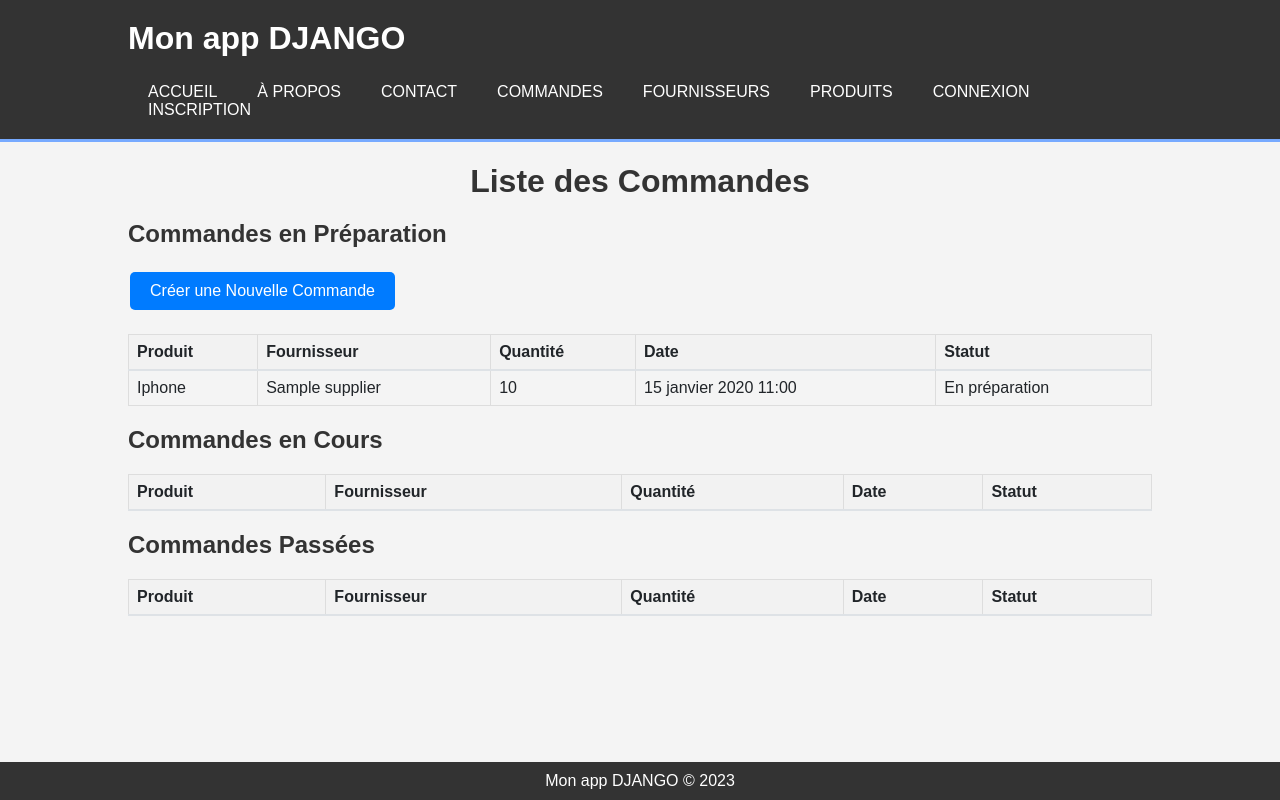
After one commit to Amaelmsrt/TP_DJANGO, a Django app: page /admin-order/ in a window 1280 px wide. The commit adds this page. Run offline with Django 5.2, Linux system fonts and the light colour scheme; data comes from the database, SQL or seed files in the repository; tables that the repository leaves empty hold one stand-in row (values such as "Sample post"); lists and menus that the app fills with data are empty.

Commit message:
ajout order, fournisseur page admin

```diff
--- a/monprojet/monapp/static/css/styles.css
+++ b/monprojet/monapp/static/css/styles.css
@@ -186,3 +186,112 @@ form textarea:focus {
 .table-bordered thead td {
     border-bottom-width: 2px;
 }
+
+.form-container {
+    max-width: 600px;
+    margin: 0 auto;
+    padding: 20px;
+    border: 1px solid #ccc;
+    border-radius: 10px;
+    background-color: #f9f9f9;
+}
+
+.form-container h1 {
+    text-align: center;
+    margin-bottom: 20px;
+}
+
+.form-container .form-actions {
+    display: flex;
+    justify-content: space-between;
+    margin-top: 20px;
+}
+
+.btn {
+    padding: 10px 20px;
+    border: none;
+    border-radius: 5px;
+    text-decoration: none;
+    color: #fff;
+    cursor: pointer;
+}
+
+.btn-primary {
+    background-color: #007bff;
+}
+
+.btn-primary:hover {
+    background-color: #0056b3;
+}
+
+.btn-secondary {
+    background-color: #6c757d;
+}
+
+.btn-secondary:hover {
+    background-color: #5a6268;
+}
+
+.btn {
+    padding: 10px 20px;
+    border: none;
+    border-radius: 5px;
+    text-decoration: none;
+    color: #fff;
+    cursor: pointer;
+    margin-right: 5px;
+}
+
+.btn-primary {
+    background-color: #007bff;
+}
+
+.btn-primary:hover {
+    background-color: #0056b3;
+}
+
+.btn-secondary {
+    background-color: #6c757d;
+}
+
+.btn-secondary:hover {
+    background-color: #5a6268;
+}
+
+.btn-danger {
+    background-color: #dc3545;
+}
+
+.btn-danger:hover {
+    background-color: #c82333;
+}
+
+.table {
+    width: 100%;
+    border-collapse: collapse;
+    margin-top: 20px;
+}
+
+.table th,
+.table td {
+    border: 1px solid #ddd;
+    padding: 8px;
+    text-align: left;
+}
+
+.table th {
+    background-color: #f2f2f2;
+}
+
+.table tr:nth-child(even) {
+    background-color: #f9f9f9;
+}
+
+.table tr:hover {
+    background-color: #f1f1f1;
+}
+
+h1 {
+    text-align: center;
+    margin-bottom: 20px;
+}
--- /dev/null
+++ b/monprojet/monapp/static/templates/admin/orders.html
@@ -0,0 +1,162 @@
+<!-- admin/orders.html -->
+{% extends "base.html" %}
+
+{% block content %}
+<h1>Liste des Commandes</h1>
+
+<h2>Commandes en Préparation</h2>
+<a href="{% url 'new_order' %}" class="btn btn-primary">Créer une Nouvelle Commande</a>
+<table class="table" id="preparationTable">
+    <thead>
+        <tr>
+            <th>Produit</th>
+            <th>Fournisseur</th>
+            <th>Quantité</th>
+            <th>Date</th>
+            <th>Statut</th>
+        </tr>
+    </thead>
+    <tbody>
+        {% for order in orders %}
+
+        {% if order.status == 0 %}
+        <tr>
+            <td>{{ order.product }}</td>
+            <td>{{ order.supplier }}</td>
+            <td>{{ order.quantity }}</td>
+            <td>{{ order.date_creation }}</td>
+            <td>En préparation</td>
+        </tr>
+        {% endif %}
+        {% endfor %}
+    </tbody>
+</table>
+
+<h2>Commandes en Cours</h2>
+<table class="table" id="inProgressTable">
+    <thead>
+        <tr>
+            <th>Produit</th>
+            <th>Fournisseur</th>
+            <th>Quantité</th>
+            <th>Date</th>
+            <th>Statut</th>
+        </tr>
+    </thead>
+    <tbody>
+        {% for order in orders %}
+        {% if order.status == 1 %}
+        <tr>
+            <td>{{ order.product }}</td>
+            <td>{{ order.supplier }}</td>
+            <td>{{ order.quantity }}</td>
+            <td>{{ order.date }}</td>
+            <td>En cours</td>
+        </tr>
+        {% endif %}
+        {% endfor %}
+    </tbody>
+</table>
+
+<h2>Commandes Passées</h2>
+<table class="table" id="completedTable">
+    <thead>
+        <tr>
+            <th>Produit</th>
+            <th>Fournisseur</th>
+            <th>Quantité</th>
+            <th>Date</th>
+            <th>Statut</th>
+        </tr>
+    </thead>
+    <tbody>
+        {% for order in orders %}
+        {% if order.status == 2 %}
+        <tr>
+            <td>{{ order.product }}</td>
+            <td>{{ order.supplier }}</td>
+            <td>{{ order.quantity }}</td>
+            <td>{{ order.date }}</td>
+            <td>Terminée</td>
+        </tr>
+        {% endif %}
+        {% endfor %}
+    </tbody>
+</table>
+{% endblock %}
+
+<style>
+    .search-bar {
+        width: 100%;
+        padding: 12px 20px;
+        margin-bottom: 20px;
+        box-sizing: border-box;
+        border: 2px solid #ccc;
+        border-radius: 4px;
+    }
+
+    .btn {
+        padding: 10px 20px;
+        border: none;
+        border-radius: 5px;
+        text-decoration: none;
+        color: #fff;
+        cursor: pointer;
+        margin-right: 5px;
+    }
+
+    .btn-primary {
+        background-color: #007bff;
+    }
+
+    .btn-primary:hover {
+        background-color: #0056b3;
+    }
+
+    .btn-secondary {
+        background-color: #6c757d;
+    }
+
+    .btn-secondary:hover {
+        background-color: #5a6268;
+    }
+
+    .btn-danger {
+        background-color: #dc3545;
+    }
+
+    .btn-danger:hover {
+        background-color: #c82333;
+    }
+
+    .table {
+        width: 100%;
+        border-collapse: collapse;
+        margin-top: 20px;
+    }
+
+    .table th,
+    .table td {
+        border: 1px solid #ddd;
+        padding: 8px;
+        text-align: left;
+    }
+
+    .table th {
+        background-color: #f2f2f2;
+    }
+
+    .table tr:nth-child(even) {
+        background-color: #f9f9f9;
+    }
+
+    .table tr:hover {
+        background-color: #f1f1f1;
+    }
+
+    h1,
+    h2 {
+        text-align: center;
+        margin-bottom: 20px;
+    }
+</style>
--- a/monprojet/monapp/static/templates/base.html
+++ b/monprojet/monapp/static/templates/base.html
@@ -6,9 +6,9 @@
     <meta charset="UTF-8">
     <meta name="viewport" content="width=device-width, initial-scale=1.0">
     <title>{% block title %}Mon app DJANGO{% endblock %}</title>
-    <link rel="stylesheet" href="{% static 'css/styles.css' %}"/>
-    <link rel="stylesheet" href="{% static 'css/list_products.css' %}"/>
-    <link rel="stylesheet" href="{% static 'css/detail_product.css' %}"/>
+    <link rel="stylesheet" href="{% static 'css/styles.css' %}" />
+    <link rel="stylesheet" href="{% static 'css/list_products.css' %}" />
+    <link rel="stylesheet" href="{% static 'css/detail_product.css' %}" />
 </head>
 
 <body>
@@ -22,9 +22,27 @@
                     <li><a href="{% url 'home' %}">Accueil</a></li>
                     <li><a href="{% url 'about' %}">À propos</a></li>
                     <li><a href="{% url 'contact' %}">Contact</a></li>
-                    <li><a href="{% url 'produits' %}">Produits</a></li>
+                    <li><a href="{% url 'orders' %}">Commandes</a></li>
+
+                    {% if user.is_admin %}
+
                     <li><a href="{% url 'attributs' %}">Attributs</a></li>
                     <li><a href="{% url 'items' %}">Items</a></li>
+                    {% endif %}
+
+                    <li><a href="{% url 'suppliers' %}">Fournisseurs</a></li>
+
+                    <li><a href="{% url 'produits' %}">Produits</a></li>
+                    {% if user.is_utilisateur %}
+                    <li class="nav-item">
+                        <a class="nav-link" href="{% url 'cart_detail' %}">
+                            Mon panier
+                            <img src="{% static 'icons/shopping_cart.svg' %}" alt="Panier"
+                                style="width: 1rem; margin-left: 0.5rem;">
+                        </a>
+                    </li>
+                    {% endif %}
+
                     {% if user.is_authenticated %}
                     <li class="nav-item">
                         <a class="nav-link" href="{% url 'logout' %}">Déconnexion</a>
@@ -37,12 +55,7 @@
                         <a class="nav-link" href="{% url 'register' %}">Inscription</a>
                     </li>
                     {% endif %}
-                    <li class="nav-item">
-                        <a class="nav-link" href="{% url 'cart_detail' %}">
-                            Mon panier
-                            <img src="{% static 'icons/shopping_cart.svg' %}" alt="Panier" style="width: 1rem; margin-left: 0.5rem;">
-                        </a>
-                    </li>
+
                 </ul>
             </nav>
         </div>
--- a/monprojet/monapp/static/templates/list_products.html
+++ b/monprojet/monapp/static/templates/list_products.html
@@ -4,7 +4,9 @@
 
 {% block content %}
 <h1>{{ titremenu }}</h1>
+{% if user.is_admin %}
 <a class="btn btn-success mb-4" href="{% url 'new_product' %}">Nouveau produit</a>
+{% endif %}
 <!-- Barre de recherche -->
 <p class="lead mb-3 ml-0">Rechercher un élément...</p>
 <form method="GET" action="">
@@ -12,10 +14,6 @@
         value="{{ request.GET.search }}">
     <button type="submit" class="btn btn-success mt-2">Rechercher</button>
 </form>
-
-<p>J'ai {% if products|length < 5 %} peu de {% elif products|length < 10 %} quelques {% else %} beaucoup de {% endif %}
-produits préférés.</p>
-<p>Mes produits préférés sont :</p>
 
 <div class="list-products">
     {% for prdct in products %}
--- a/monprojet/monapp/urls.py
+++ b/monprojet/monapp/urls.py
@@ -1,11 +1,15 @@
 from django.urls import path, include
 from rest_framework.routers import DefaultRouter
 from . import views
-from .viewsAPI import ProductViewSet, StatusViewSet
+from .viewsAPI import ProductViewSet, StatusViewSet, SupplierSellProductViewSet, SupplierViewSet
 
 router = DefaultRouter()
 router.register(r'products', ProductViewSet)
-router.register(r'statuses', StatusViewSet)
+router.register(r'status', StatusViewSet)
+router.register(r'supplier_sell_product', SupplierSellProductViewSet)
+router.register(r'suppliers', SupplierViewSet)
+
+
 
 urlpatterns = [
     path("", views.HomeView.as_view(), name="home"),
@@ -39,5 +43,13 @@ urlpatterns = [
     path('update_cart/<int:product_supplier_id>/', views.update_cart, name='update_cart'),
     path('remove_from_cart/<int:product_supplier_id>/', views.remove_from_cart, name='remove_from_cart'),
     path("cart/", views.cart_detail, name="cart_detail"),
+
+    path('admin-fournisseur/', views.SupplierListView.as_view(), name='suppliers'),
+    path('admin-fournisseur/add/', views.SupplierCreateView.as_view(), name='new_supplier'),
+    path('admin-fournisseur/<pk>/update/', views.SupplierUpdateView.as_view(), name='update_supplier'),
+    path('admin-fournisseur/<pk>/delete/', views.SupplierDeleteView.as_view(), name='delete_supplier'),
+    path('admin-order/', views.OrderListView.as_view(), name='orders'),
+    path('admin-order/add/', views.OrderCreateView.as_view(), name='new_order'),
+
     path('api/', include(router.urls)),
 ]
--- a/monprojet/monapp/views.py
+++ b/monprojet/monapp/views.py
@@ -5,7 +5,7 @@ from django.core.mail import send_mail
 from django.urls import reverse_lazy
 
 from monapp.forms import ContactUsForm, ProductAttributeForm, ProductForm, ProductItemForm, ProductAttributeValueForm
-from .models import Product, ProductAttribute, ProductAttributeValue, ProductItem, Supplier, ProductSupplier, Cart, CartItem
+from .models import Product, ProductAttribute, ProductAttributeValue, ProductItem, Supplier, ProductSupplier, Cart, CartItem, Order
 from django.views.generic import TemplateView, ListView, DetailView, CreateView, UpdateView, DeleteView
 from django.contrib.auth import authenticate, login, logout
 from django.contrib.auth.views import LoginView
@@ -112,7 +112,7 @@ class ConnectView(LoginView):
     def post(self, request, **kwargs):
         username = request.POST.get('username', False)
         password = request.POST.get('password', False)
-        user = authenticate(username=username, password=password)
+        user = authenticate(request, username=username, password=password)
         if user is not None and user.is_active:
             login(request, user)
             return render(request, 'home.html')
@@ -328,3 +328,57 @@ def remove_from_cart(request, product_supplier_id):
     cart = Cart.objects.filter(user=request.user).first()
     cart.remove_product(product_supplier)
     return redirect('cart_detail')
+
+# Admin views
+
+class SupplierListView(TemplateView):
+    template_name = "admin/fournisseur.html"
+    def get(self, request, **kwargs):
+        suppliers = Supplier.objects.all()
+        return render(request, self.template_name, {'suppliers': suppliers})
+
+# edit supplier
+
+class SupplierUpdateView(UpdateView):
+    model = Supplier
+    fields = ['name', 'address', 'phone', 'email']
+    template_name = "admin/edit_fournisseur.html"
+
+    def form_valid(self, form: BaseModelForm) -> HttpResponse:
+        supplier = form.save()
+        return redirect('fournisseur')
+
+# delete supplier
+
+class SupplierDeleteView(DeleteView):
+    model = Supplier
+    template_name = "admin/delete_fournisseur.html"
+    success_url = reverse_lazy('fournisseur')
+
+# add supplier
+
+class SupplierCreateView(CreateView):
+    model = Supplier
+    fields = ['name', 'address', 'phone', 'email']
+    template_name = "admin/new_fournisseur.html"
+
+    def form_valid(self, form: BaseModelForm) -> HttpResponse:
+        supplier = form.save()
+        return redirect('fournisseur')
+
+class OrderListView(TemplateView):
+    template_name = "admin/orders.html"
+    def get(self, request, **kwargs):
+        orders = Order.objects.all()
+        return render(request, self.template_name, {'orders': orders})
+
+# Order Add View
+
+class OrderCreateView(CreateView):
+    model = Order
+    fields = ['product', 'supplier', 'quantity']
+    template_name = "admin/new_order.html"
+
+    def form_valid(self, form: BaseModelForm) -> HttpResponse:
+        order = form.save()
+        return redirect('orders')
```
Also changed, not shown: monprojet/monapp/models.py (+56 -17 lines), monprojet/monapp/serializers.py (+11 -1 lines), monprojet/monapp/static/templates/admin/delete_fournisseur.html (added, +12 -0 lines), monprojet/monapp/static/templates/admin/edit_fournisseur.html (added, +61 -0 lines), monprojet/monapp/static/templates/admin/fournisseur.html (added, +32 -0 lines), monprojet/monapp/static/templates/admin/new_fournisseur.html (added, +14 -0 lines), monprojet/monapp/static/templates/admin/new_order.html (added, +115 -0 lines), monprojet/monapp/viewsAPI.py (+11 -3 lines), monprojet/monapp/migrations/0010_remove_order_date_update_order_product_and_more.py (added), monprojet/monapp/migrations/0011_remove_order_product_order_products.py (added), monprojet/monapp/migrations/0012_remove_order_products_order_product_and_more.py (added). Lines whose indentation alone changed are shown as unchanged.
